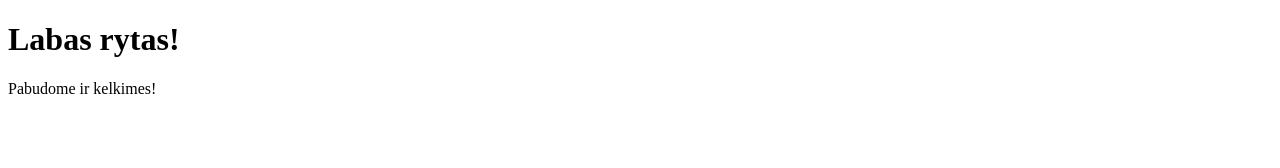
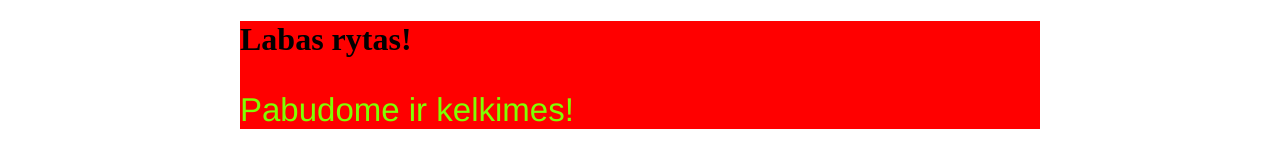
Before and after one commit to karpizz/pirmas-fornt-end-testas, a plain HTML site: page index.html in a window 1280 px wide. Drawn offline with Linux system fonts and the light colour scheme.

Commit message:
css div ir p

```diff
--- a/css/main.css
+++ b/css/main.css
@@ -0,0 +1,13 @@
+.container {
+    background-color: red;
+    width: 800px;
+    margin-left: calc((100% - 800px) / 2);
+    margin-right: calc((100% - 800px) / 2);
+}
+
+.container p {
+    font-size: 33px;
+    font-weight: 300;
+    font-family: 'Franklin Gothic Medium', 'Arial Narrow', Arial, sans-serif;
+    color: chartreuse;
+}
--- a/index.html
+++ b/index.html
@@ -3,10 +3,11 @@
 <head>
     <meta charset="UTF-8">
     <meta name="viewport" content="width=device-width, initial-scale=1.0">
+    <link rel="stylesheet" href="./css/main.css">
     <title>Document</title>
 </head>
 <body>
-    <div>
+    <div class="container">
         <h1>
             Labas rytas!
         </h1>
```
